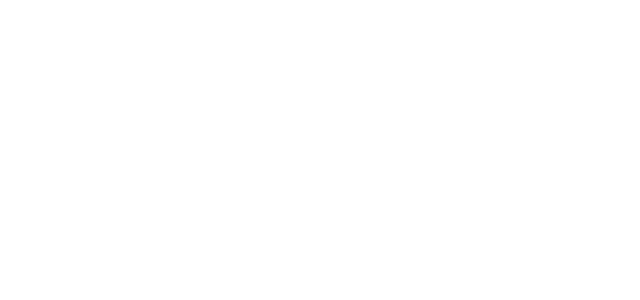
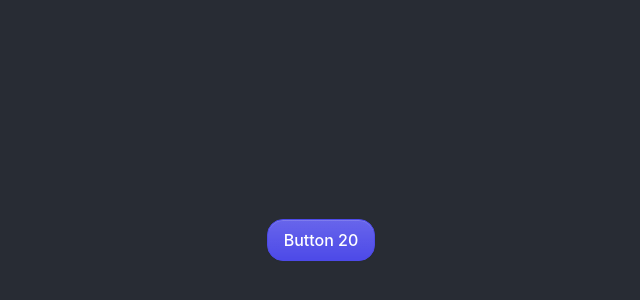
Before and after one commit to A-Kija/pingvinai, a React (Create React App) app in the folder r1/: page / in a window 1280 px wide. Shown: the part 160-460 px from the top of the page, without its empty margins (319-959 px from the left). Built offline with nearby package versions, Linux system fonts and the light colour scheme.

Commit message:
button nice

```diff
--- a/r1/src/App.jsx
+++ b/r1/src/App.jsx
@@ -3,7 +3,9 @@
 function App() {
   return (
     <div className="App">
-
+      <div className="App-header">
+      <button className="button-20">Button 20</button>
+      </div>
     </div>
   );
 }
--- a/r1/src/App.scss
+++ b/r1/src/App.scss
@@ -1,10 +1,6 @@
+@import './buttons.scss';
 .App {
     text-align: center;
-}
-
-.App-logo {
-    height: 40vmin;
-    pointer-events: none;
 }
 
 @media (prefers-reduced-motion: no-preference) {
@@ -24,10 +20,6 @@
     color: white;
 }
 
-.App-link {
-    color: #61dafb;
-}
-
 @keyframes App-logo-spin {
     from {
         transform: rotate(0deg);
@@ -36,16 +28,3 @@
         transform: rotate(-360deg);
     }
 }
-
-.s {
-    display: flex;
-    justify-content: center;
-    align-items: center;
-    font-size: 40px;
-}
-
-.s strong {
-    animation: App-logo-spin infinite 3s linear;
-    font-size: 50px;
-    height: 100px;
-}
--- /dev/null
+++ b/r1/src/buttons.scss
@@ -0,0 +1,53 @@
+button {
+    appearance: button;
+    background-color: #4D4AE8;
+    background-image: linear-gradient(180deg, rgba(255, 255, 255, .15), rgba(255, 255, 255, 0));
+    border: 1px solid #4D4AE8;
+    border-radius: 1rem;
+    box-shadow: rgba(255, 255, 255, 0.15) 0 1px 0 inset, rgba(46, 54, 80, 0.075) 0 1px 1px;
+    box-sizing: border-box;
+    color: #FFFFFF;
+    cursor: pointer;
+    display: inline-block;
+    font-family: Inter, sans-serif;
+    font-size: 1rem;
+    font-weight: 500;
+    line-height: 1.5;
+    margin: 0;
+    padding: .5rem 1rem;
+    text-align: center;
+    text-transform: none;
+    transition: color .15s ease-in-out, background-color .15s ease-in-out, border-color .15s ease-in-out, box-shadow .15s ease-in-out;
+    user-select: none;
+    -webkit-user-select: none;
+    touch-action: manipulation;
+    vertical-align: middle;
+    &:focus:not(:focus-visible),
+    &:focus {
+        outline: 0;
+    }
+    &:hover {
+        background-color: #3733E5;
+        border-color: #3733E5;
+    }
+    &:focus {
+        background-color: #413FC5;
+        border-color: #3E3BBA;
+        box-shadow: rgba(255, 255, 255, 0.15) 0 1px 0 inset, rgba(46, 54, 80, 0.075) 0 1px 1px, rgba(104, 101, 235, 0.5) 0 0 0 .2rem;
+    }
+    &:active {
+        background-color: #3E3BBA;
+        background-image: none;
+        border-color: #3A38AE;
+        box-shadow: rgba(46, 54, 80, 0.125) 0 3px 5px inset;
+    }
+    &:active:focus {
+        box-shadow: rgba(46, 54, 80, 0.125) 0 3px 5px inset, rgba(104, 101, 235, 0.5) 0 0 0 .2rem;
+    }
+    &:disabled {
+        background-image: none;
+        box-shadow: none;
+        opacity: .65;
+        pointer-events: none;
+    }
+}
```
